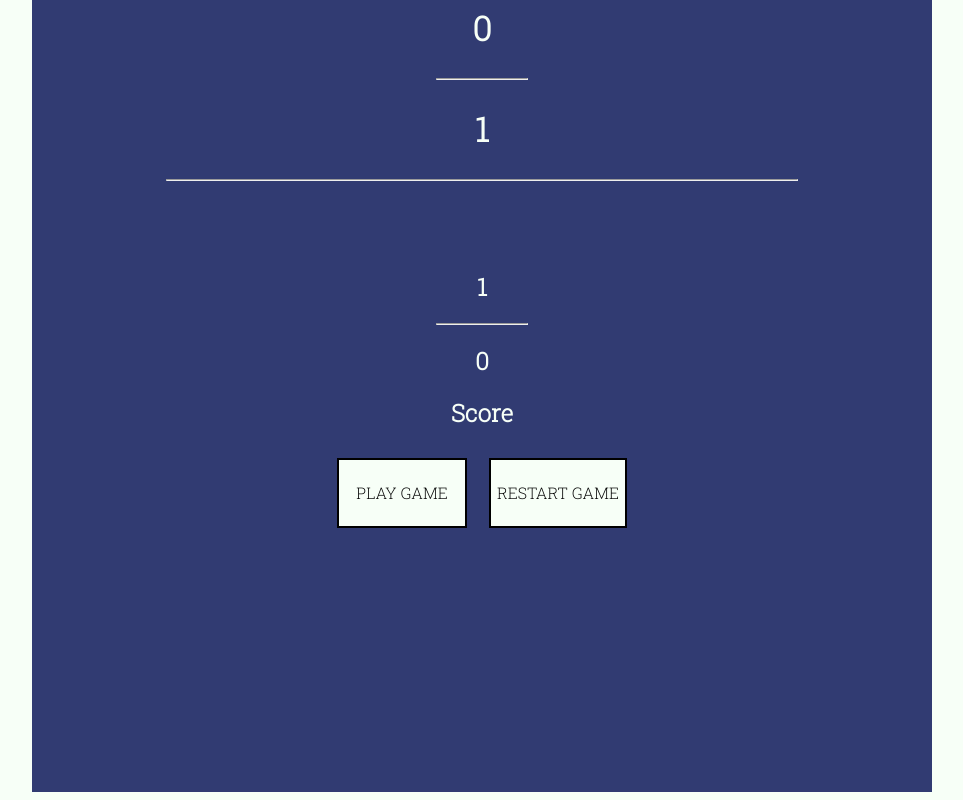
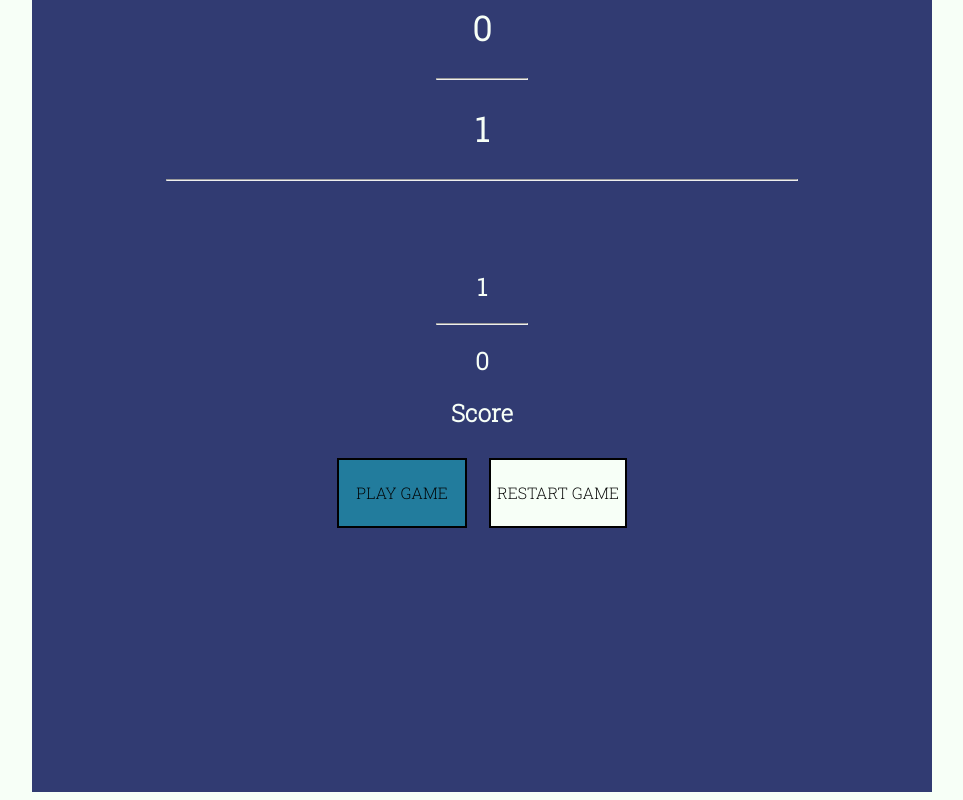
Before and after one commit to Code-Institute-Submissions/https-github.com-alexanderjsn-number-game, a plain HTML site: page index.html in a window 1280 px wide. In both pictures the pointer is over the button "PLAY GAME". Shown: the part 329-1129 px from the top of the page, without its empty margins (158-1121 px from the left). Drawn offline with Linux system fonts and the light colour scheme.

Commit message:
added hover effect and pointer to buttons

```diff
--- a/style.css
+++ b/style.css
@@ -61,3 +61,8 @@ button {
 #reset {
     height: 70px;
 }
+
+button:hover {
+    background-color:#227C9D;
+    cursor: pointer;
+}
```
